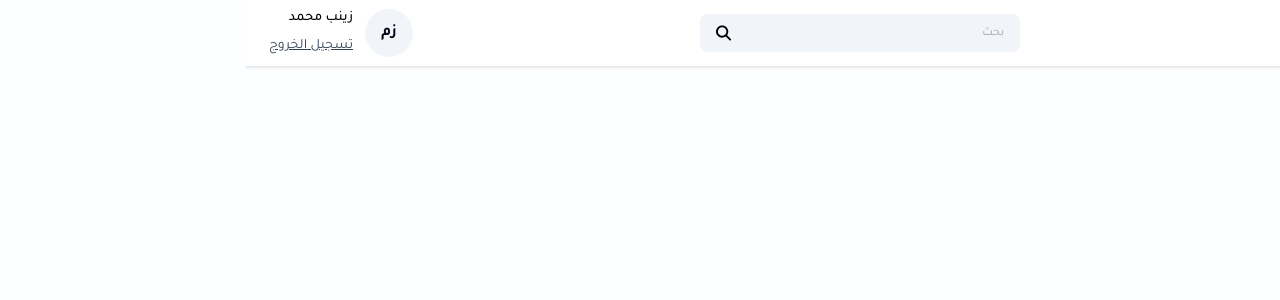
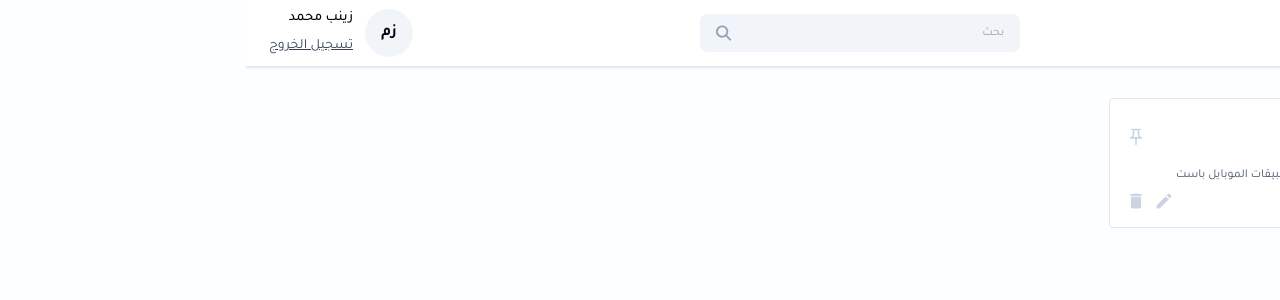
Before and after one commit to ZainbMohammed/web-challenge, a React (Vite) app in the folder frontend/tasks_managment/: page /dashboard in a window 1280 px wide. Shown: the top 300 px of the page. Built offline with nearby package versions, Linux system fonts and the light colour scheme.

Commit message:
design Task Card component

```diff
--- a/frontend/tasks_managment/src/components/SearchBar/searchbar.jsx
+++ b/frontend/tasks_managment/src/components/SearchBar/searchbar.jsx
@@ -1,8 +1,8 @@
 import React from 'react'
-import {FaMagnifyingGlass} from 'react-icons/fa6';
+import { FaMagnifyingGlass } from 'react-icons/fa6';
 
-import {IoMdClose} from 'react-icons/io';
-const Searchbar = ({value, onChange, searchHandler , onClearSearch}) => {
+import { IoMdClose } from 'react-icons/io';
+const Searchbar = ({ value, onChange, searchHandler, onClearSearch }) => {
   return <>
     <div className='w-80 flex items-center px-4 bg-slate-100 rounded-lg'>
 
@@ -15,10 +15,10 @@
       />
 
       {value && (
-        <IoMdClose className='text-xl text-state-500 cursor-pointer hover:text-black ml-3' onClick={onClearSearch}/>
+        <IoMdClose className='text-xl text-slate-500 cursor-pointer hover:text-black ml-3' onClick={onClearSearch} />
 
       )}
-    <FaMagnifyingGlass className='text-state-400 cursor-pointer hover:text-black' onClick={searchHandler}/>
+      <FaMagnifyingGlass className='text-slate-400 cursor-pointer hover:text-black' onClick={searchHandler} />
     </div>
 
   </>
--- /dev/null
+++ b/frontend/tasks_managment/src/components/TaskCard/taskCard.jsx
@@ -0,0 +1,46 @@
+import React from 'react'
+import { MdOutlinePushPin } from 'react-icons/md';
+import { MdCreate, MdDelete } from 'react-icons/md'
+const TaskCard = ({
+    title,
+    date,
+    content,
+    isPinned,
+    onEdit,
+    onDelete,
+    onPined
+}) => {
+    return <>
+        <div className='border rounded p-4 bg-white hover:shadow-xl transition-all ease-in-out'>
+            <div className='flex items-center justify-between'>
+
+                <div>
+                    <h6 className='text-sm font-medium'>{title}</h6>
+                    <span className='text-xs text-slate-500'>{date}</span>
+                </div>
+
+                <MdOutlinePushPin className={`icon-btn ${isPinned} ? text-primary : text-slate-300`} onClick={onPined} />
+            </div>
+            <p className='text-xs text-slate-600 mt-2'>{content?.slice(0, 60)}</p>
+
+        <div className='flex items-center justify-between mt-2'>
+            <div className='text-xs text-slate-500'>tags</div>
+            <div className='flex items-center gap-2'>
+                <MdCreate
+                    className='icon-btn hover:text-green-600'
+                    onClick={onEdit}
+                />
+                <MdDelete
+                    className='icon-btn hover:text-red-600'
+                    onClick={onDelete}
+                />
+            </div>
+        </div>
+        </div>
+
+
+
+    </>
+}
+
+export default TaskCard
--- a/frontend/tasks_managment/src/index.css
+++ b/frontend/tasks_managment/src/index.css
@@ -24,4 +24,8 @@
   .btn-primary{
     @apply w-full text-sm bg-primary text-white p-2 rounded my-1 hover:bg-blue-600
   }
+
+  .icon-btn{
+    @apply text-xl text-slate-300 cursor-pointer hover:text-primary
+  }
 }
--- a/frontend/tasks_managment/src/pages/Home/home.jsx
+++ b/frontend/tasks_managment/src/pages/Home/home.jsx
@@ -1,11 +1,30 @@
 import React from 'react'
 import Navbar from '../../components/Navbar/navbar'
+import TaskCard from '../../components/TaskCard/taskCard'
+import { MdAdd} from 'react-icons/md'
 
 const Home = () => {
   return <>
-    <Navbar/>
+    <Navbar />
 
+    <div className='container mx-auto'>
+      <div className='grid grid-cols-3 gap-4 mt-8'>
 
+        <TaskCard
+          title='مقابلة عمل الساعة 8 صباحاً'
+          date='9 July 2024'
+          content='مقابلة عمل في شركة بوتفاي لوظيفه مبرمج تطبيقات الموبايل باستخدام فلتر'
+          isPinned={true}
+          onEdit={() => { }}
+          onDelete={() => { }}
+          onPined={() => { }}
+        />
+
+      </div>
+    </div>
+    <button className='w-10 h-10 flex items-center justify-center rounded-xl bg-primary hover:bg-blue-600 absolute right-10 bottom-10 ' onClick={() => {}}>
+      <MdAdd className='text-[32px] text-white font-thin'/>
+    </button>
   </>
 }
 
```
Lines whose indentation alone changed are shown as unchanged.
